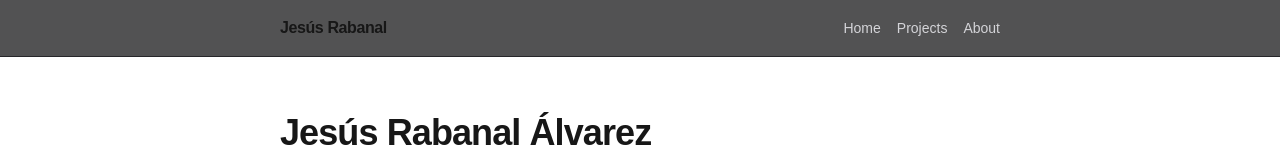
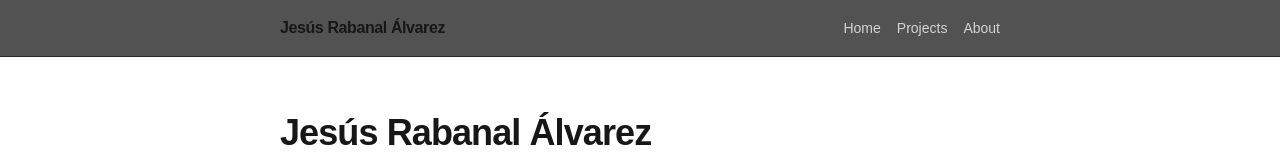
Before and after one commit to RabanalGsus/my-portfolio, a Next.js app: page / in a window 1280 px wide. Shown: the top 160 px of the page. Built offline with nearby package versions, Linux system fonts and the light colour scheme.

Commit message:
Updated the nav bar with second surname lol

```diff
--- a/components/Nav.tsx
+++ b/components/Nav.tsx
@@ -11,7 +11,7 @@ export default function Nav() {
     <header className="sticky top-0 z-50 border-b border-zinc-800 bg-zinc-950/70 backdrop-blur">
       <div className="mx-auto flex max-w-3xl items-center justify-between px-6 py-4">
         <Link href="/" className="font-semibold tracking-tight">
-          Jesús Rabanal
+          Jesús Rabanal Álvarez
         </Link>
         <nav className="flex gap-4 text-sm text-zinc-300">
           {nav.map((item) => (
```
